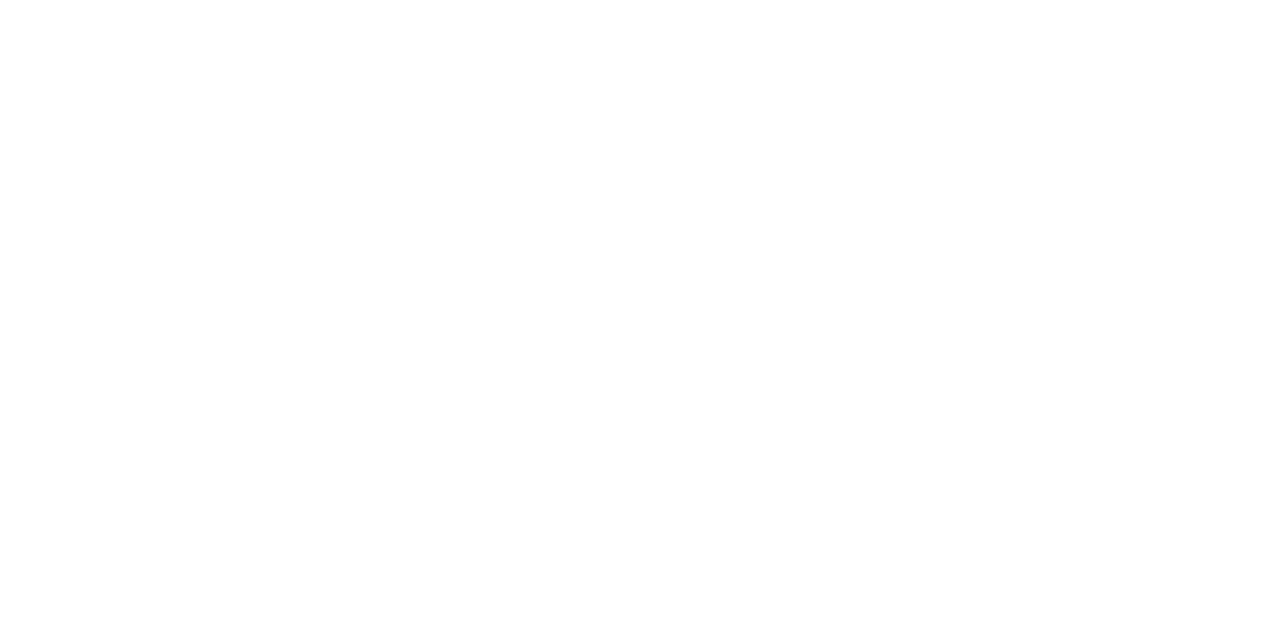
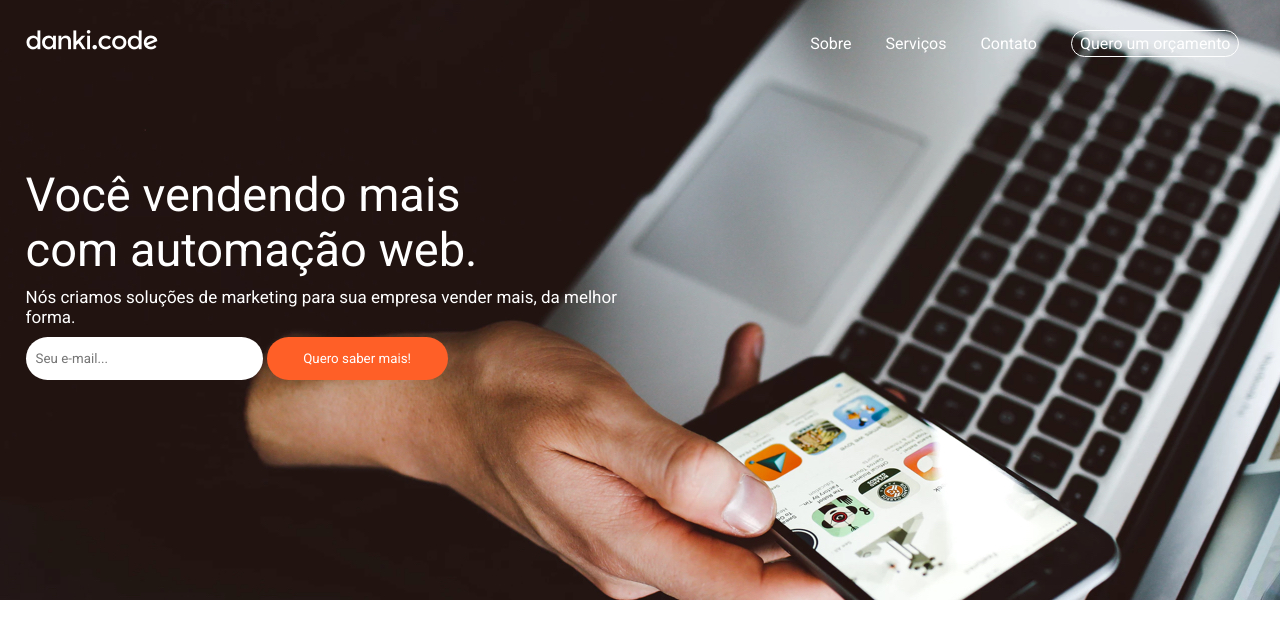
Before and after one commit to Marcelo-Henrique-dev/projeto-10-dankicode, a plain HTML site: page index.html in a window 1280 px wide. Drawn offline with Linux system fonts and the light colour scheme.

Commit message:
Criado header com estilos aplicados e imagens

```diff
--- a/css/style.css
+++ b/css/style.css
@@ -7,3 +7,90 @@
 html, body{
     height: 100%;
 }
+
+    /* PADRÕES */
+
+.container{
+    max-width: 1280px;
+    padding: 0 2%;
+    margin: 0 auto;
+}
+.clear{
+    clear: both;
+}
+
+    /* HEADER DO MEU SITE */
+
+header{
+    background-image: url('../img/bg.jpg');
+    min-height: 600px;
+    padding: 30px 0;
+    background-size: cover;
+    background-position: center;
+}
+.logo{
+    background-image: url('../img/logo.png');
+    background-size: 100% 100%;
+    float: left;
+    width: 132px;
+    height: 20px;
+}
+nav.desktop{
+    float: right;
+}
+nav.desktop ul{
+    list-style-type: none;
+}
+nav.desktop li{
+    display: inline-block;
+    margin: 0 15px;
+}
+nav.desktop a{
+    color: white;
+    text-decoration: none;
+}
+nav.desktop li.btn-nav{
+    border: 1px solid white;
+    padding: 3px 8px;
+    border-radius: 20px;
+}
+
+    /* CHAMADA HEADER */
+
+.chamada-header{
+    padding: 110px 0;
+}
+.chamada-header h2{
+    font-size: 47px;
+    color: white;
+    font-weight: normal;
+}
+.chamada-header p{
+    font-size: 17px;
+    max-width: 600px;
+    color: white;
+    margin-top: 10px;
+}
+.chamada-header form{
+    margin-top: 10px;
+}
+.chamada-header input[type=email]{
+    display: inline-block;
+    border-radius: 100px;
+    background-color: white;
+    width: 237px;
+    height: 43px;
+    border: 0;
+    outline: 0;
+    padding-left: 10px;
+}
+.chamada-header input[type=submit]{
+    width: 181px;
+    height: 43px;
+    border-radius: 100px;
+    background-color: #ff5f27;
+    outline: 0;
+    border: 0;
+    cursor: pointer;
+    color: white;
+}
--- a/index.html
+++ b/index.html
@@ -12,6 +12,29 @@
     <title>Agência de Marketing Digital | Florianópolis</title>
 </head>
 <body>
-
+    <header>
+        <div class="container">
+            <div class="logo"></div>
+            <div class="menu-topo">
+                <nav class="desktop">
+                    <ul>
+                        <li><a href="">Sobre</a></li>
+                        <li><a href="">Serviços</a></li>
+                        <li><a href="">Contato</a></li>
+                        <li class="btn-nav"><a href="">Quero um orçamento</a></li>
+                    </ul>
+                </nav> <!--desktop-->
+                <div class="clear"></div>
+            </div> <!--menu topo-->
+            <div class="chamada-header">
+                <h2>Você vendendo mais <br> com automação web.</h2>
+                <p>Nós criamos soluções de marketing para sua empresa vender mais, da melhor forma.</p>
+                <form>
+                    <input type="email" required placeholder="Seu e-mail...">
+                    <input type="submit" name="acao" value="Quero saber mais!">
+                </form>
+            </div> <!--chamada header-->
+        </div> <!--container-->
+    </header>
 </body>
 </html>
```
